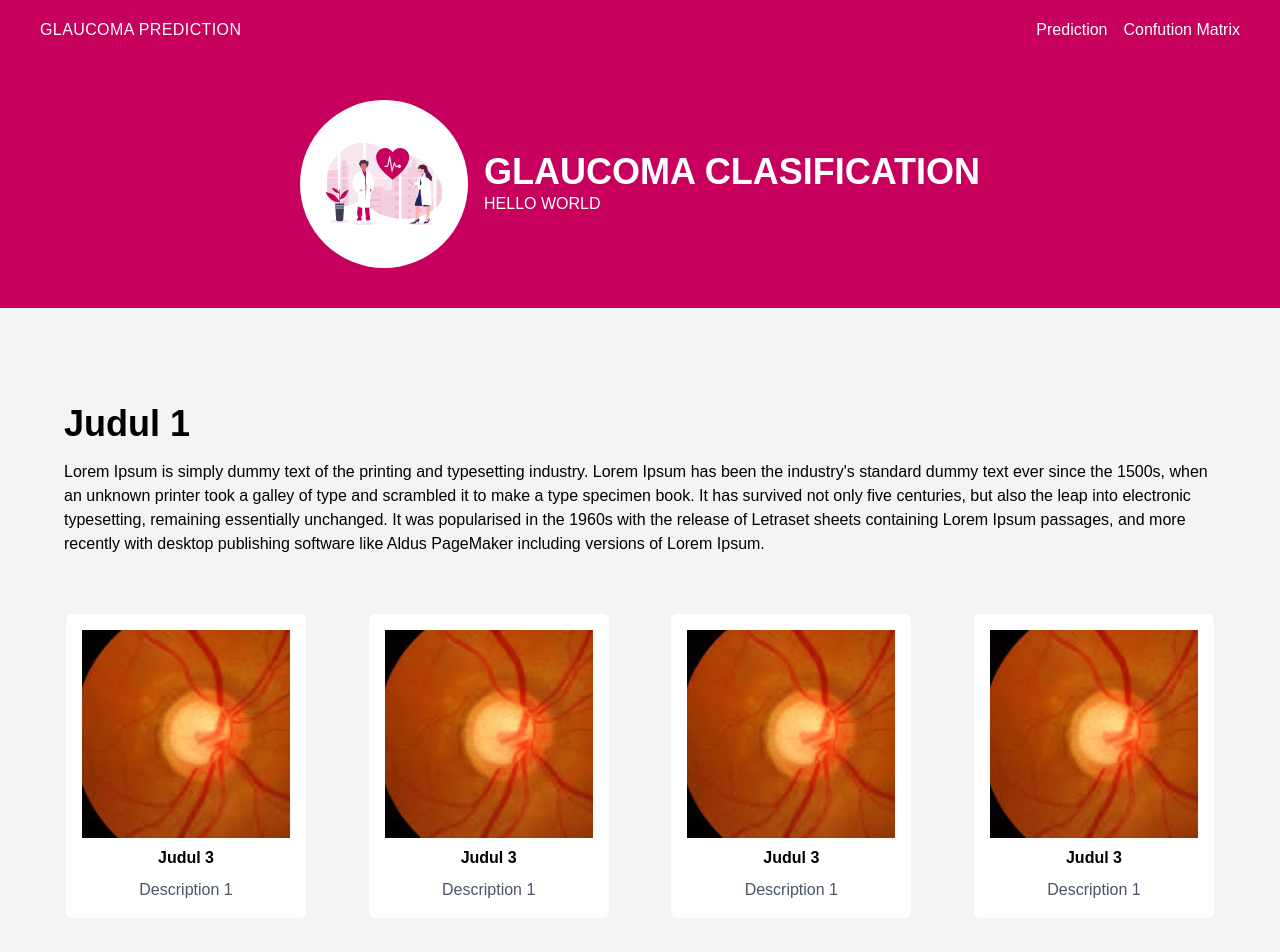
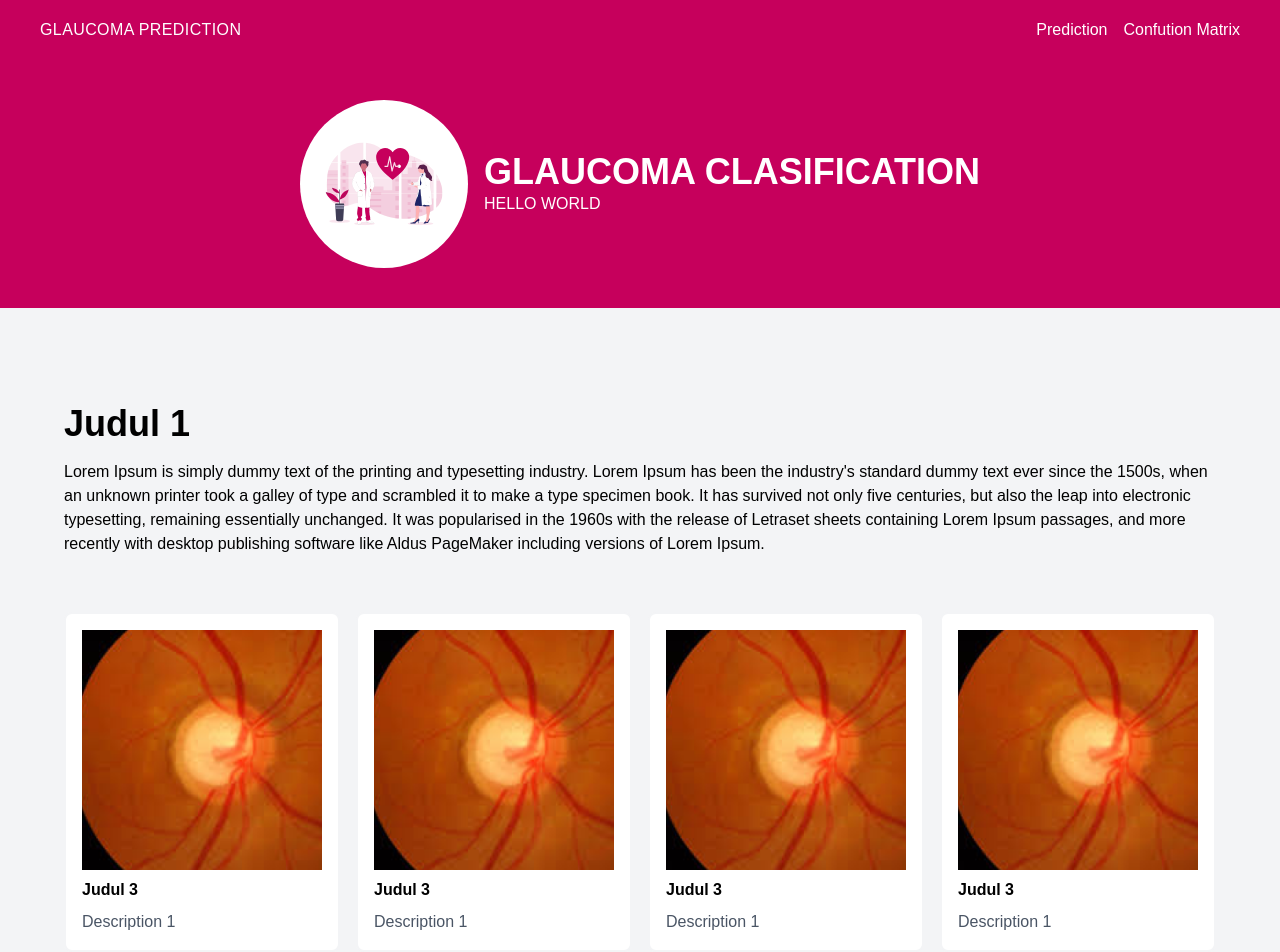
Before and after one commit to rivopelu/glaucoma-fe, a React (Vite) app: page / in a window 1280 px wide. Shown: the top 952 px of the page. Built offline with nearby package versions, Linux system fonts and the light colour scheme.

Commit message:
FEAT:setup

```diff
--- a/src/pages/HomePage.tsx
+++ b/src/pages/HomePage.tsx
@@ -134,14 +134,14 @@ export function HomePage() {
           <p>Lorem Ipsum is simply dummy text of the printing and typesetting industry. Lorem Ipsum has been the industry's standard dummy text ever since the 1500s, when an unknown printer took a galley of type and scrambled it to make a type specimen book. It has survived not only five centuries, but also the leap into electronic typesetting, remaining essentially unchanged. It was popularised in the 1960s with the release of Letraset sheets containing Lorem Ipsum passages, and more recently with desktop publishing software like Aldus PageMaker including versions of Lorem Ipsum.</p>
 
 
-          <div className='flex items-center justify-between my-10 gap-7'>
+          <div className='grid grid-cols-4 my-10 gap-4'>
             {
               Array.from({ length: 4 }).map((_, i) => (
                 <Card key={i}>
                   <CardBody className='grid gap-2'>
-                    <img className='h-52' src='/assets/gl_1.png' />
-                    <p className='font-semibold text-center'>Judul 3</p>
-                    <p className='text-gray-600 text-center'>Description 1</p>
+                    <img className='w-full aspect-square' src='/assets/gl_1.png' />
+                    <p className='font-semibold '>Judul 3</p>
+                    <p className='text-gray-600 '>Description 1</p>
                   </CardBody>
                 </Card>
               ))
```
